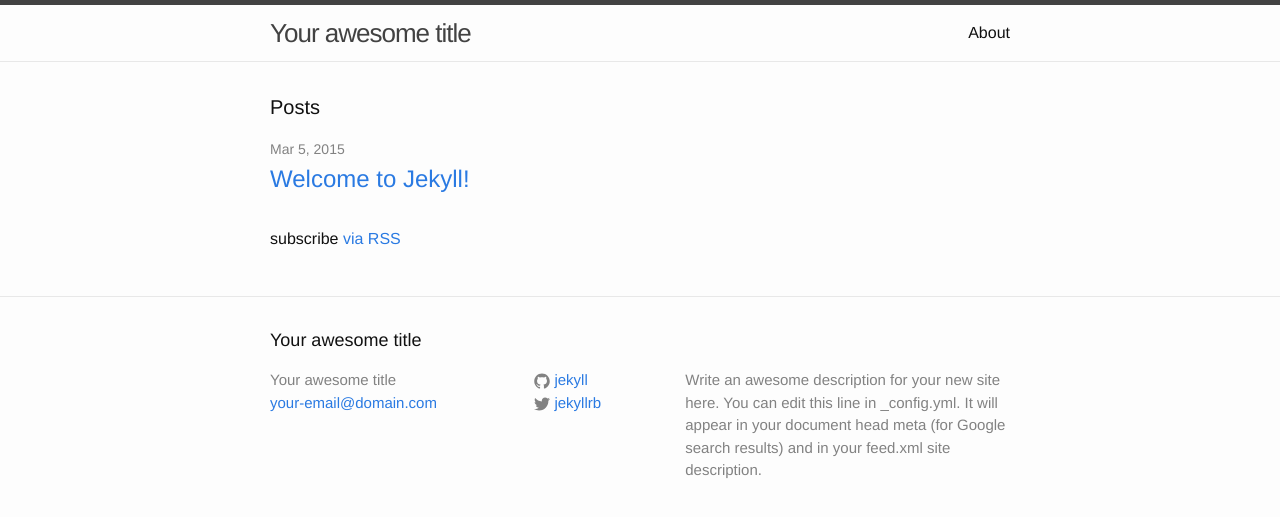
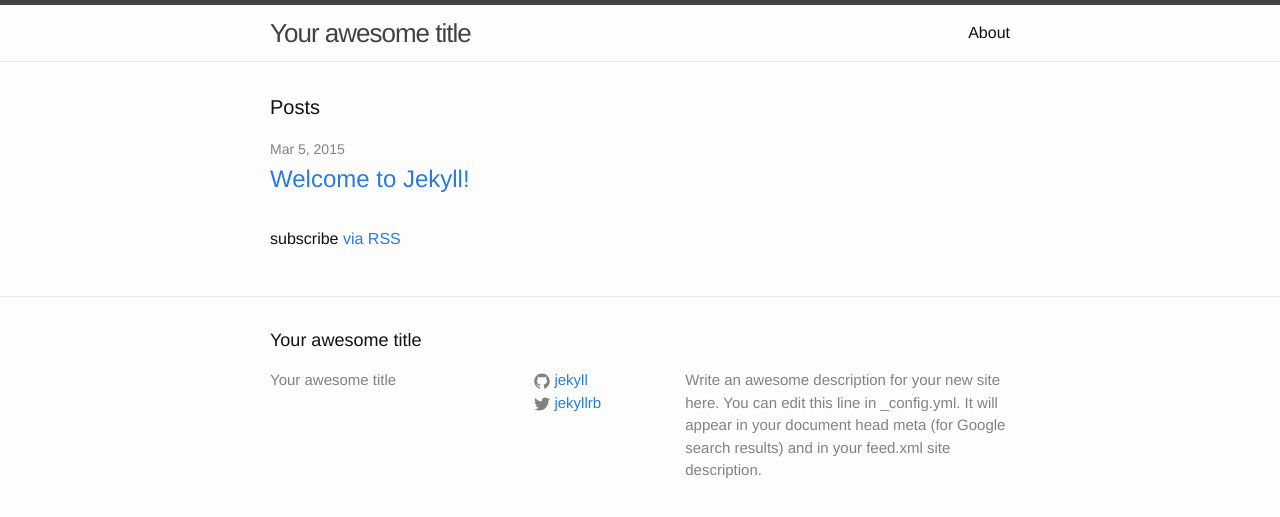
Before and after one commit to ailabitmo/ailabitmo.github.io, a Jekyll site: the page built from index.html, in a window 1280 px wide. Shown: the top 517 px of the page. Built offline with Jekyll 4.4.1, drawn with Linux system fonts in a browser that asks for light colours.

Commit message:
Test jekyll-hook

```diff
--- a/_config.yml
+++ b/_config.yml
@@ -1,6 +1,5 @@
 # Site settings
 title: Your awesome title
-email: your-email@domain.com
 description: > # this means to ignore newlines until "baseurl:"
   Write an awesome description for your new site here. You can edit this
   line in _config.yml. It will appear in your document head meta (for
```
